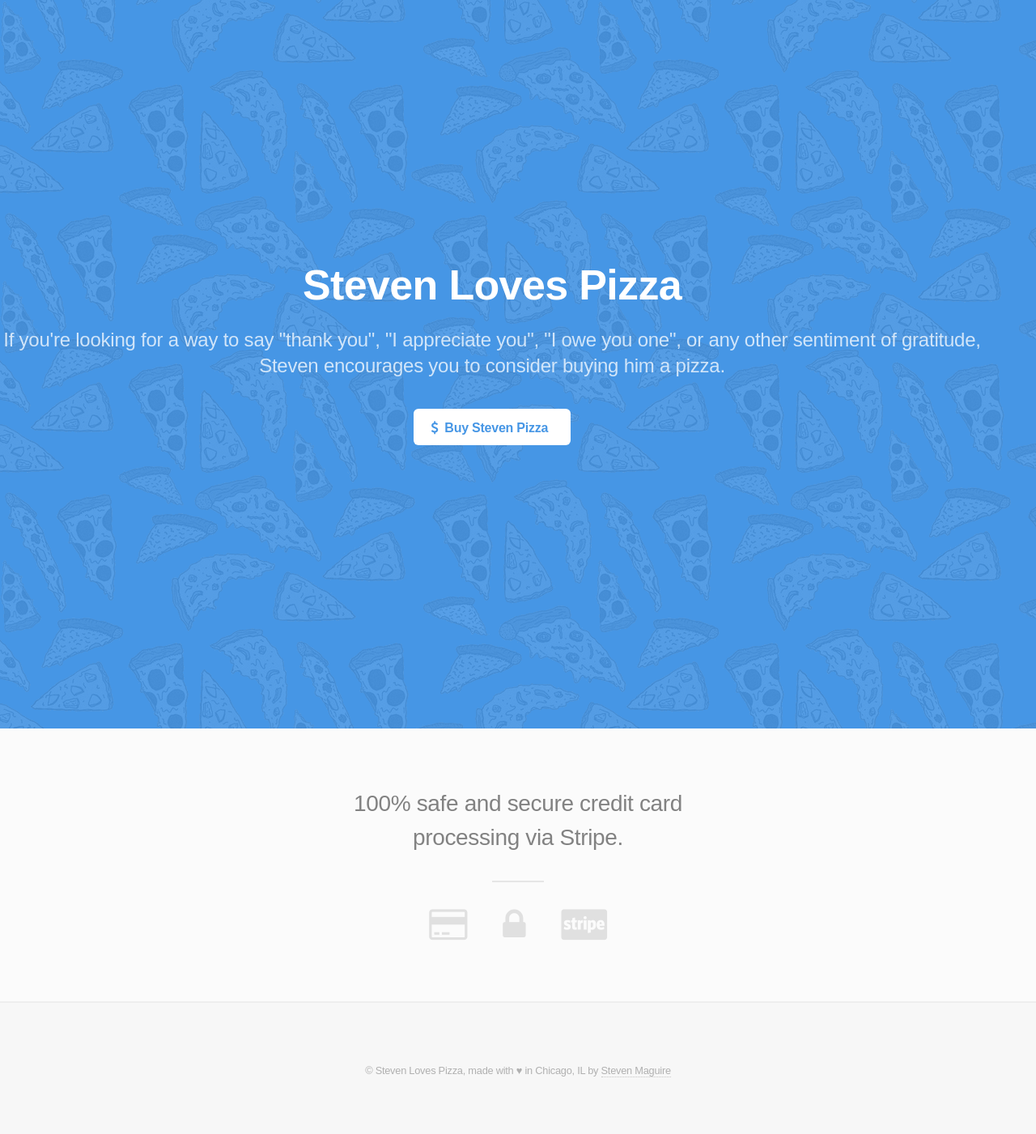
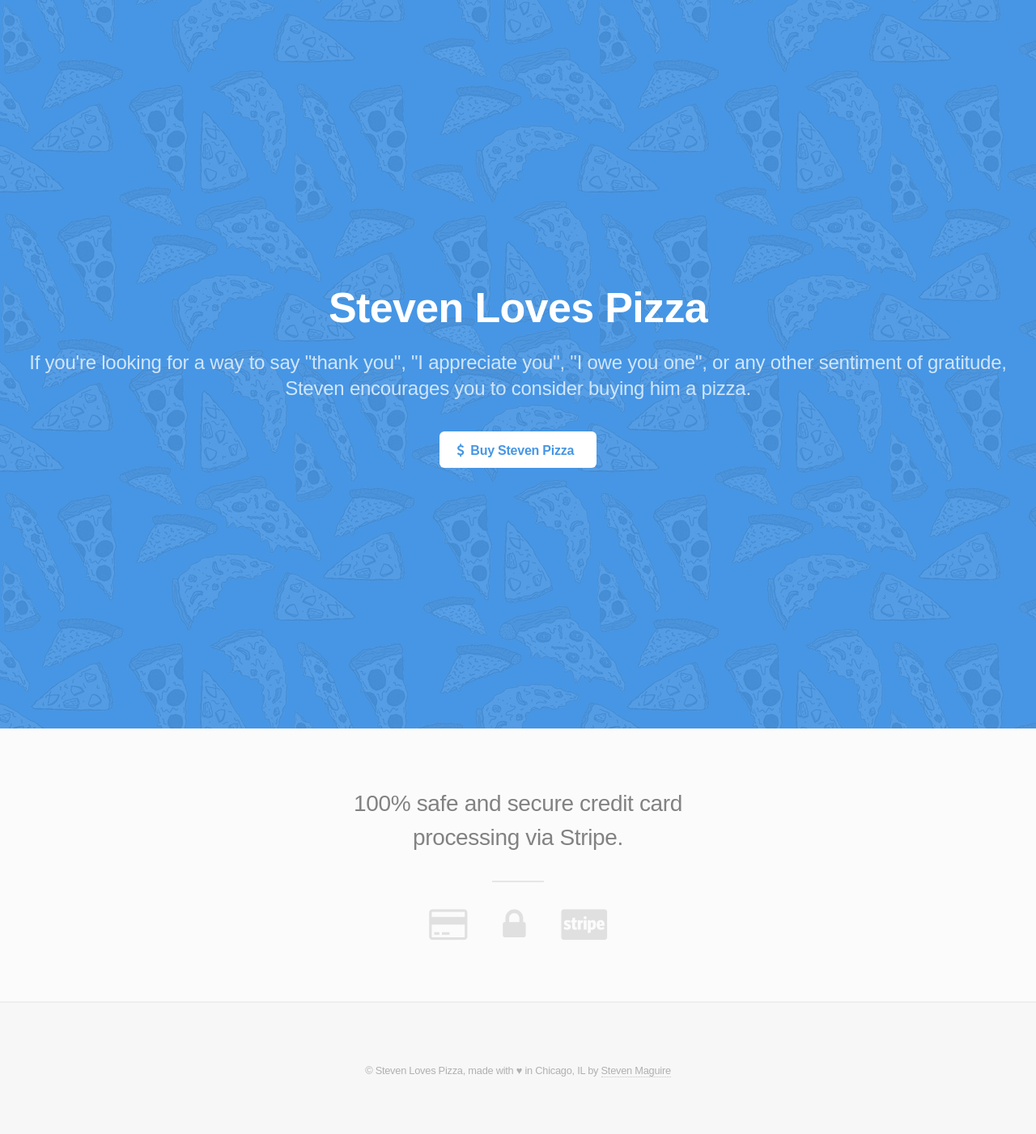
Before and after one commit to stevenmaguire/steven.pizza, a Jekyll site: the page built from index.html, in a window 1280 px wide. Shown: the whole page at 81% size. Built offline with Jekyll 4.4.1, drawn with Linux system fonts in a browser that asks for light colours.

Commit message:
Update header styles

```diff
--- a/_sass/layout/_header.scss
+++ b/_sass/layout/_header.scss
@@ -47,7 +47,8 @@
             @include vendor('transform', 'translateX(0)');
             opacity: 1;
             text-align: center;
-            margin: (_size(element-margin) * -1.75) (_size(element-margin) * 2) 0 0;
+            // margin: (_size(element-margin) * -1.75) (_size(element-margin) * 2) 0 0;
+            margin: 2em;
 
             > :last-child {
                 margin-bottom: 0;
@@ -77,7 +78,7 @@
                 min-height: 0;
 
                 .content {
-                    margin: (_size(element-margin) * -1) (_size(element-margin) * 2) 0 0;
+                    //margin: (_size(element-margin) * -1) (_size(element-margin) * 2) 0 0;
                 }
 
                 // Portrait.
@@ -89,7 +90,7 @@
                             display: block;
                             width: 100%;
                             text-align: center;
-                            margin: 0 0 _size(element-margin) 0;
+                            //margin: 0 0 _size(element-margin) 0;
                         }
 
                         .image {
@@ -117,7 +118,7 @@
                         @include padding(2em, 2em);
 
                         .content {
-                            margin: 0 _size(element-margin) _size(element-margin) 0;
+                            // margin: 0 _size(element-margin) _size(element-margin) 0;
                         }
 
                         .image {
```
